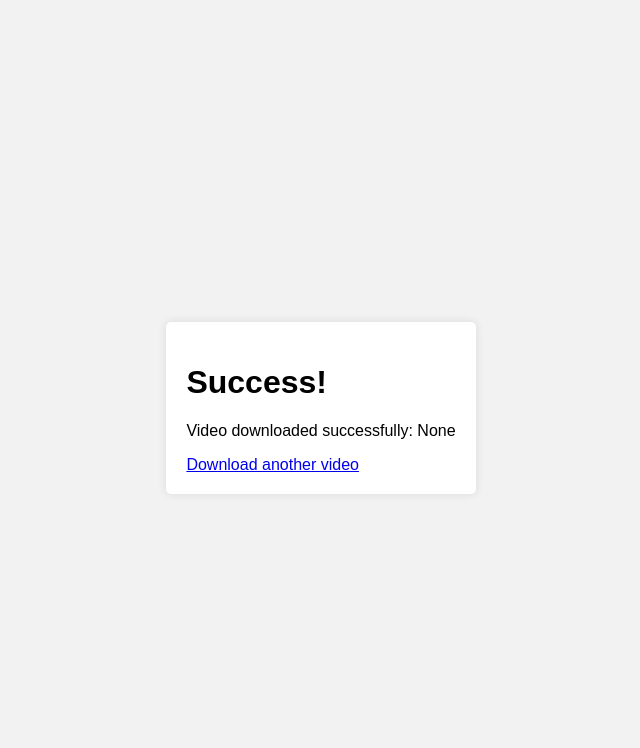
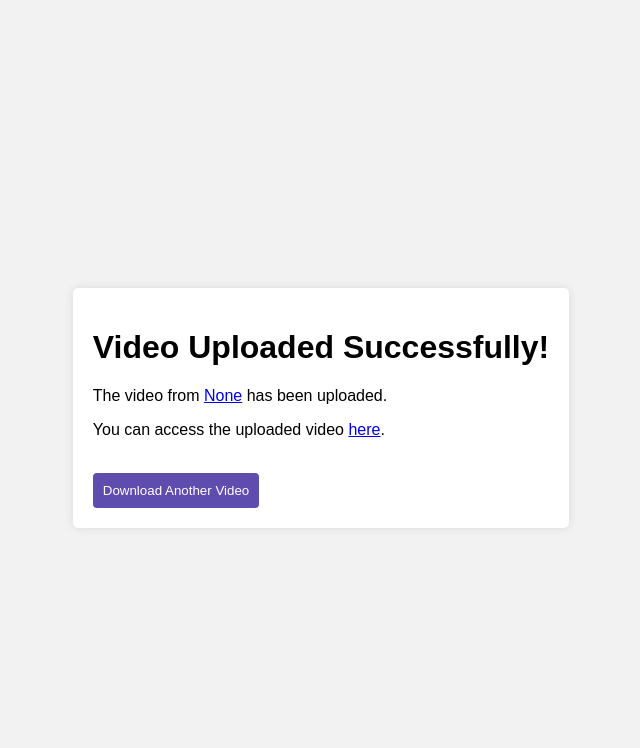
Before and after one commit to RegisNobel/cicd-gitops-with-azure-blob, a Flask app: page /success in a window 1280 px wide. Shown: the top 748 px of the page, without its empty margins (319-959 px from the left). Run offline with Flask 3, Linux system fonts and the light colour scheme.

Commit message:
new app plus git ops implementation

```diff
--- a/app.py
+++ b/app.py
@@ -1,17 +1,18 @@
 import os
-from flask import Flask, render_template, request, redirect, url_for
+from flask import Flask, render_template, request, redirect, url_for, flash
 from pytube import YouTube
 from azure.storage.blob import BlobServiceClient, BlobClient, ContainerClient
 from dotenv import load_dotenv
 
-
 app = Flask(__name__)
+app.secret_key = 'supersecretkey'  # Needed for flashing messages
 
 load_dotenv()  # This loads the environment variables from .env
 
 # Azure storage details
 azConnectionString = os.getenv('azConnectionString')
 CONTAINER_NAME = "ytdlblob"
+AZURE_STORAGE_ACCOUNT_NAME = "ytdlstoredemo"
 
 # Initialize the BlobServiceClient
 blob_service_client = BlobServiceClient.from_connection_string(azConnectionString)
@@ -21,34 +22,47 @@
 def index():
     if request.method == 'POST':
         url = request.form['url']
-        yt = YouTube(url)
-        stream = yt.streams.first()
+        try:
+            yt = YouTube(url)
+            stream = yt.streams.first()
+        except AttributeError as e:
+            flash(f"Failed to process YouTube URL: {e}")
+            return redirect(url_for('index'))
+        except Exception as e:
+            flash(f"An error occurred: {e}")
+            return redirect(url_for('index'))
 
         # Download the video locally
         local_filename = stream.default_filename
-        stream.download(filename=local_filename)
+        try:
+            stream.download(filename=local_filename)
+        except Exception as e:
+            flash(f"Failed to download the video: {e}")
+            return redirect(url_for('index'))
 
         try:
-    # Upload the file to Azure Blob Storage
+            # Upload the file to Azure Blob Storage
             blob_client = blob_service_client.get_blob_client(container=CONTAINER_NAME, blob=local_filename)
             with open(local_filename, "rb") as data:
                 blob_client.upload_blob(data)
                 print("Upload successful.")
         except Exception as e:
-            print("An error occurred:", e)
-
+            flash(f"Failed to upload the video to Azure Blob Storage: {e}")
+            return redirect(url_for('index'))
 
         # Remove the local file after uploading
         os.remove(local_filename)
 
-        return redirect(url_for('success', link=url))
+        return redirect(url_for('success', link=url, filename=local_filename))
     return render_template('index.html')
 
 
 @app.route('/success')
 def success():
     link = request.args.get('link')
-    return render_template('success.html', link=link)
+    local_filename = request.args.get('filename')
+    blob_url = f"https://{AZURE_STORAGE_ACCOUNT_NAME}.blob.core.windows.net/{CONTAINER_NAME}/{local_filename}"
+    return render_template('success.html', link=link, blob_url=blob_url)
 
 
 if __name__ == "__main__":
--- a/static/style.css
+++ b/static/style.css
@@ -23,7 +23,7 @@
 }
 
 button {
-    background-color: #4CAF50;
+    background-color: #5e4caf;
     color: white;
     padding: 10px;
     border: none;
--- a/templates/success.html
+++ b/templates/success.html
@@ -1,14 +1,18 @@
-<!DOCTYPE html>
-<html>
+<!doctype html>
+<html lang="en">
 <head>
+    <meta charset="UTF-8">
+    <meta name="viewport" content="width=device-width, initial-scale=1.0">
     <title>Success</title>
-    <link rel="stylesheet" type="text/css" href="{{ url_for('static', filename='style.css') }}">
+    <link rel="stylesheet" href="{{ url_for('static', filename='style.css') }}">
 </head>
 <body>
     <div class="container">
-        <h1>Success!</h1>
-        <p>Video downloaded successfully: {{ link }}</p>
-        <a href="{{ url_for('index') }}">Download another video</a>
+        <h1>Video Uploaded Successfully!</h1>
+        <p>The video from <a href="{{ link }}">{{ link }}</a> has been uploaded.</p>
+        <p>You can access the uploaded video <a href="{{ blob_url }}">here</a>.</p>
+        <br>
+        <a href="{{ url_for('index') }}"><button>Download Another Video</button></a>
     </div>
 </body>
 </html>
```
Also changed, not shown: templates/index.html (+17 -6 lines), .github/workflows/ytdl.yaml, 1 other file.
